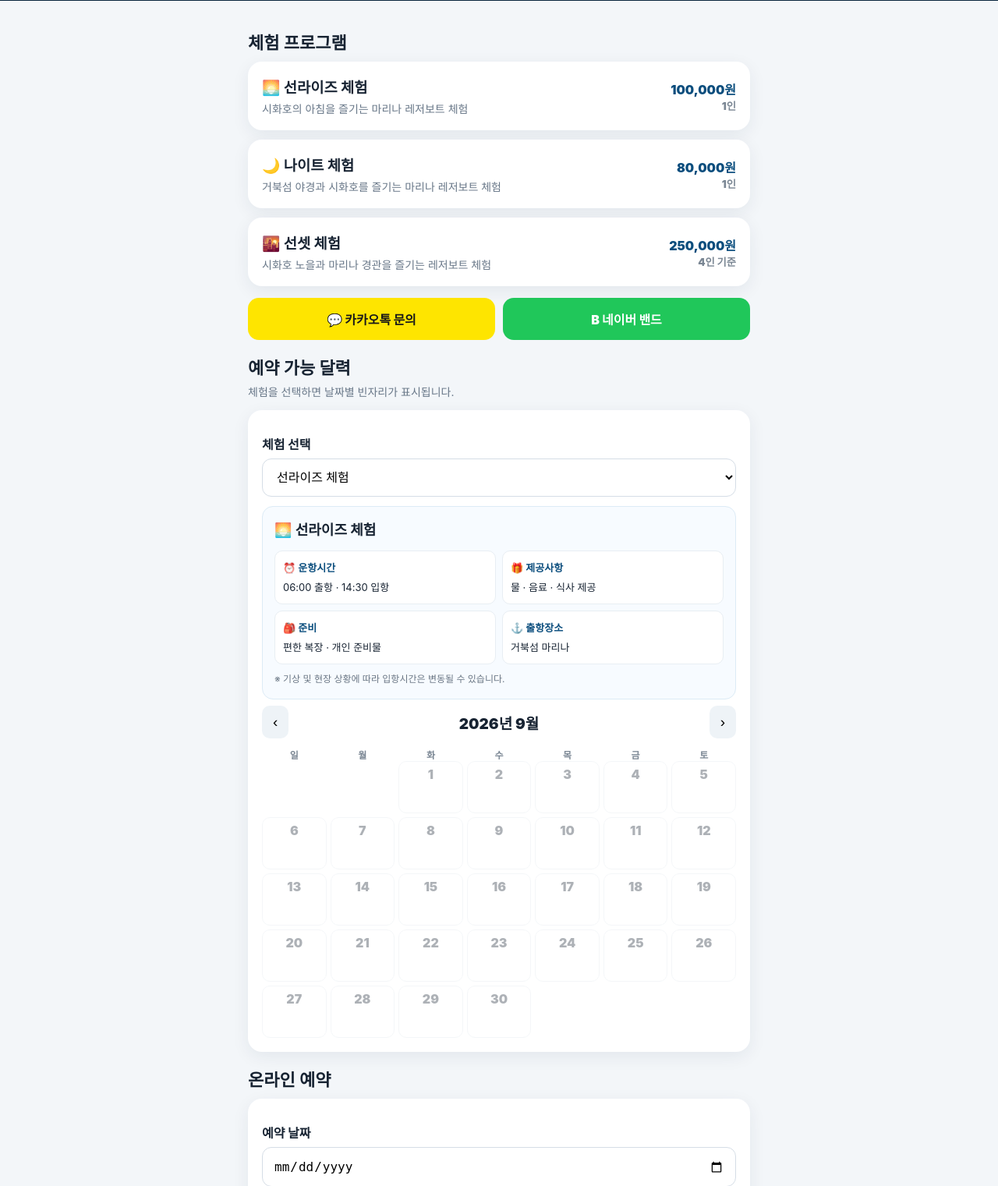
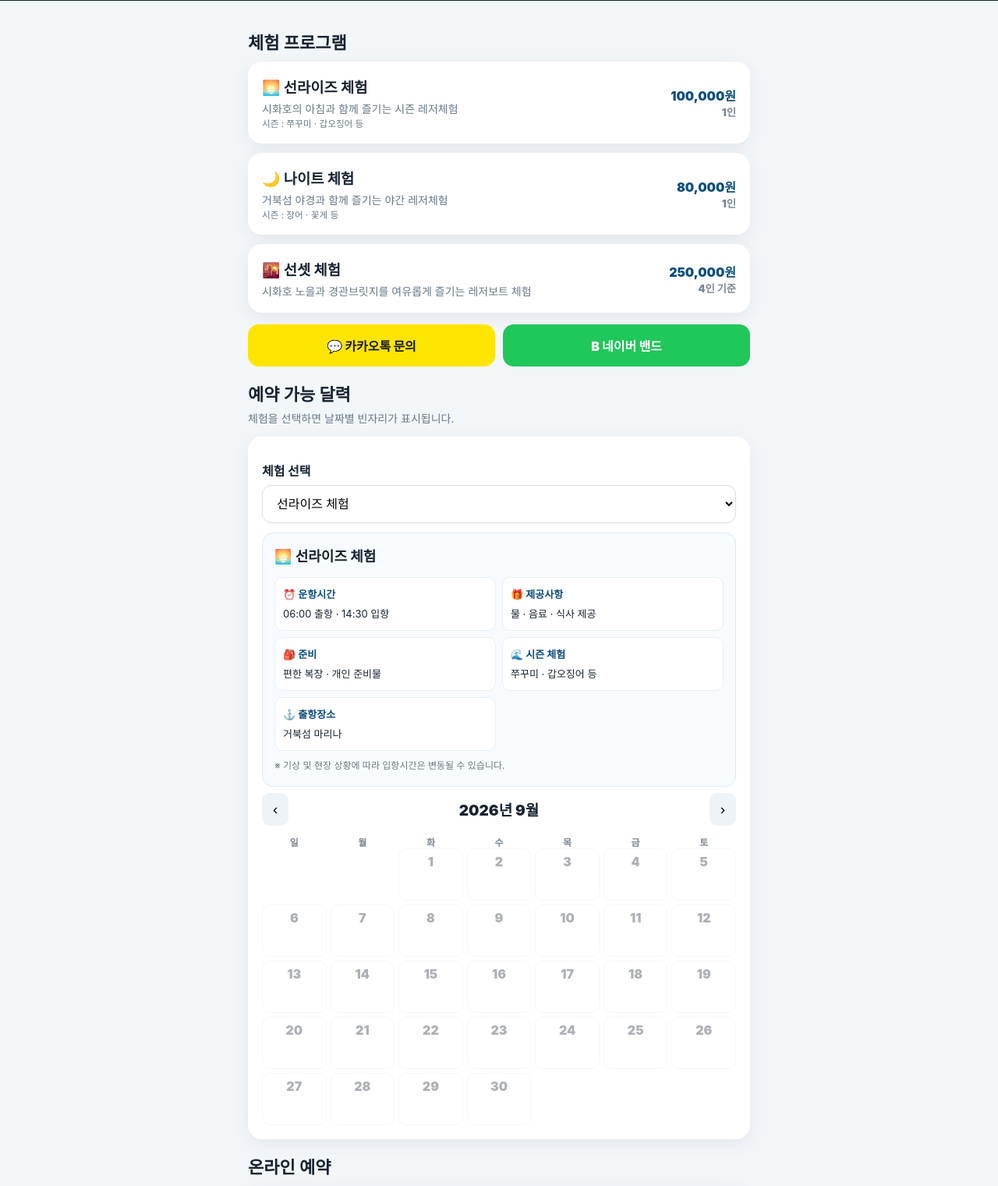
Before and after one commit to kimkyunghwan007/hunter-booking, a Flask app: page / in a window 1280 px wide. Shown: the part 861-2382 px from the top of the page at 78% size. Run offline with Flask 3, Linux system fonts and the light colour scheme; some libraries are stand-ins or nearby versions.

Commit message:
Update meta descriptions and program details in HTML

```diff
--- a/templates/index.html
+++ b/templates/index.html
@@ -8,8 +8,8 @@
 
 <title>거북섬 헌터호 예약</title>
 
-<meta name="description" content="거북섬 마리나 헌터호 예약 홈페이지. 선라이즈·선셋·나이트 마리나 레저보트 체험 예약 및 이용 안내.">
-<meta name="keywords" content="거북섬 헌터호, 헌터호, 거북섬 마리나, 거북섬 체험, 시화호 체험, 헌터호 예약">
+<meta name="description" content="거북섬 마리나 헌터호 예약 홈페이지. 선라이즈·선셋·나이트 레저보트 체험과 시즌별 쭈꾸미·갑오징어·장어·꽃게 체험 안내.">
+<meta name="keywords" content="거북섬 헌터호, 헌터호, 거북섬 마리나, 거북섬 체험, 시화호 체험, 헌터호 예약, 거북섬 쭈꾸미, 시화호 쭈꾸미, 갑오징어 체험, 장어 체험">
 
 <style>
 *{box-sizing:border-box}
@@ -382,7 +382,7 @@ color:#76664b
 <div class="card program">
 <div>
 <h3>🌅 선라이즈 체험</h3>
-<p>시화호의 아침을 즐기는 마리나 레저보트 체험</p>
+<p>시화호의 아침과 함께 즐기는 시즌 레저체험<br><small>시즌 : 쭈꾸미 · 갑오징어 등</small></p>
 </div>
 <div class="price">
 100,000원
@@ -393,7 +393,7 @@ color:#76664b
 <div class="card program">
 <div>
 <h3>🌙 나이트 체험</h3>
-<p>거북섬 야경과 시화호를 즐기는 마리나 레저보트 체험</p>
+<p>거북섬 야경과 함께 즐기는 야간 레저체험<br><small>시즌 : 장어 · 꽃게 등</small></p>
 </div>
 <div class="price">
 80,000원
@@ -404,7 +404,7 @@ color:#76664b
 <div class="card program">
 <div>
 <h3>🌇 선셋 체험</h3>
-<p>시화호 노을과 마리나 경관을 즐기는 레저보트 체험</p>
+<p>시화호 노을과 경관브릿지를 여유롭게 즐기는 레저보트 체험</p>
 </div>
 <div class="price">
 250,000원
@@ -764,6 +764,7 @@ const programGuide={
 title:'🌅 선라이즈 체험',
 time:'06:00 출항 · 14:30 입항',
 provide:'물 · 음료 · 식사 제공',
+season:'쭈꾸미 · 갑오징어 등',
 prepare:'편한 복장 · 개인 준비물',
 note:'기상 및 현장 상황에 따라 입항시간은 변동될 수 있습니다.'
 },
@@ -772,6 +773,7 @@ note:'기상 및 현장 상황에 따라 입항시간은 변동될 수 있습니
 title:'🌙 나이트 체험',
 time:'17:00 출항 · 23:00 입항',
 provide:'물 · 음료 · 간단한 식사 제공',
+season:'장어 · 꽃게 등',
 prepare:'야간 체험에 맞는 편한 복장 권장',
 note:'기상 및 현장 상황에 따라 출·입항시간은 전후로 변동될 수 있습니다.'
 },
@@ -779,7 +781,8 @@ note:'기상 및 현장 상황에 따라 출·입항시간은 전후로 변동
 '선셋체험':{
 title:'🌇 선셋 체험',
 time:'선셋 시간에 맞춰 출항',
-provide:'시화호 노을과 마리나 경관 체험',
+provide:'시화호 노을과 경관브릿지 체험',
+season:'노을 · 야경 · 마리나 경관',
 prepare:'편한 복장 · 사진 촬영 준비',
 note:'계절별 일몰시간과 기상상황에 따라 운항시간이 달라질 수 있습니다.'
 }
@@ -810,6 +813,11 @@ ${g.provide}
 <div class="infoChip">
 <b>🎒 준비</b>
 ${g.prepare}
+</div>
+
+<div class="infoChip">
+<b>🌊 시즌 체험</b>
+${g.season}
 </div>
 
 <div class="infoChip">
```
